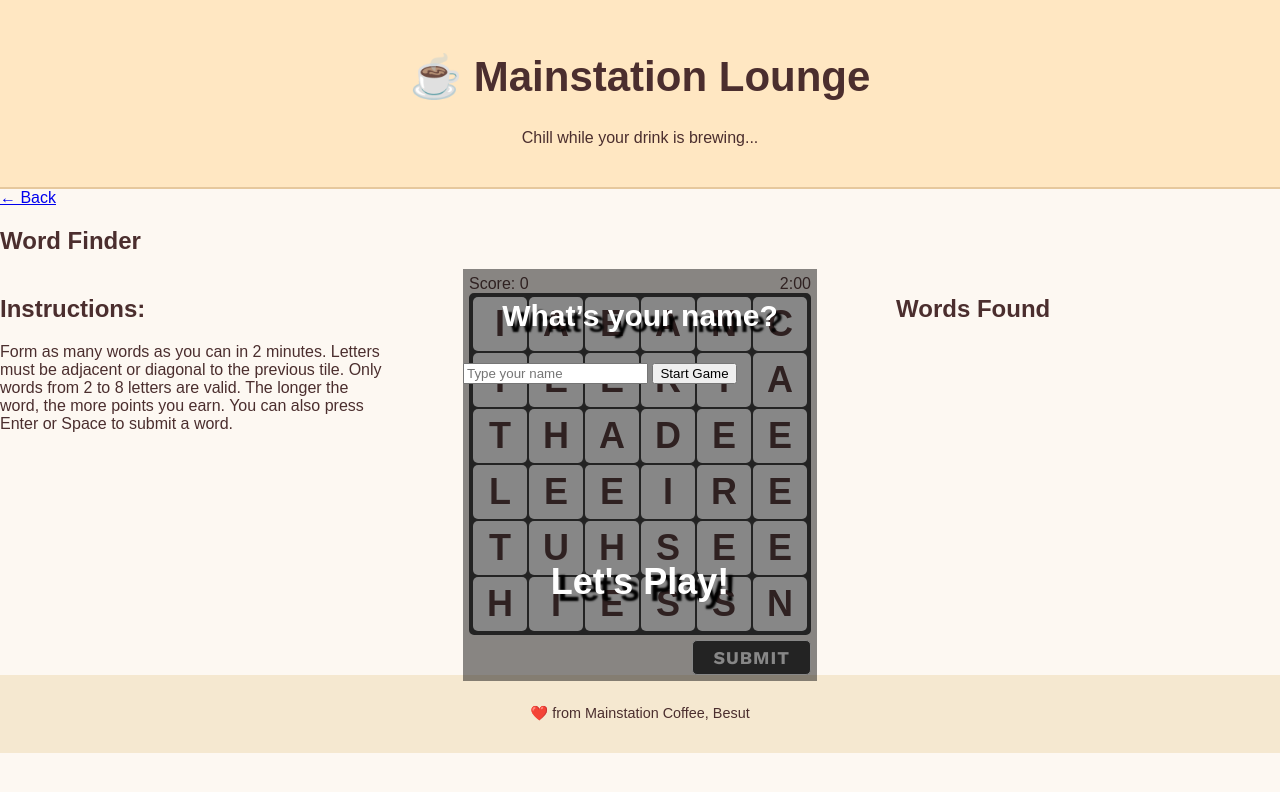
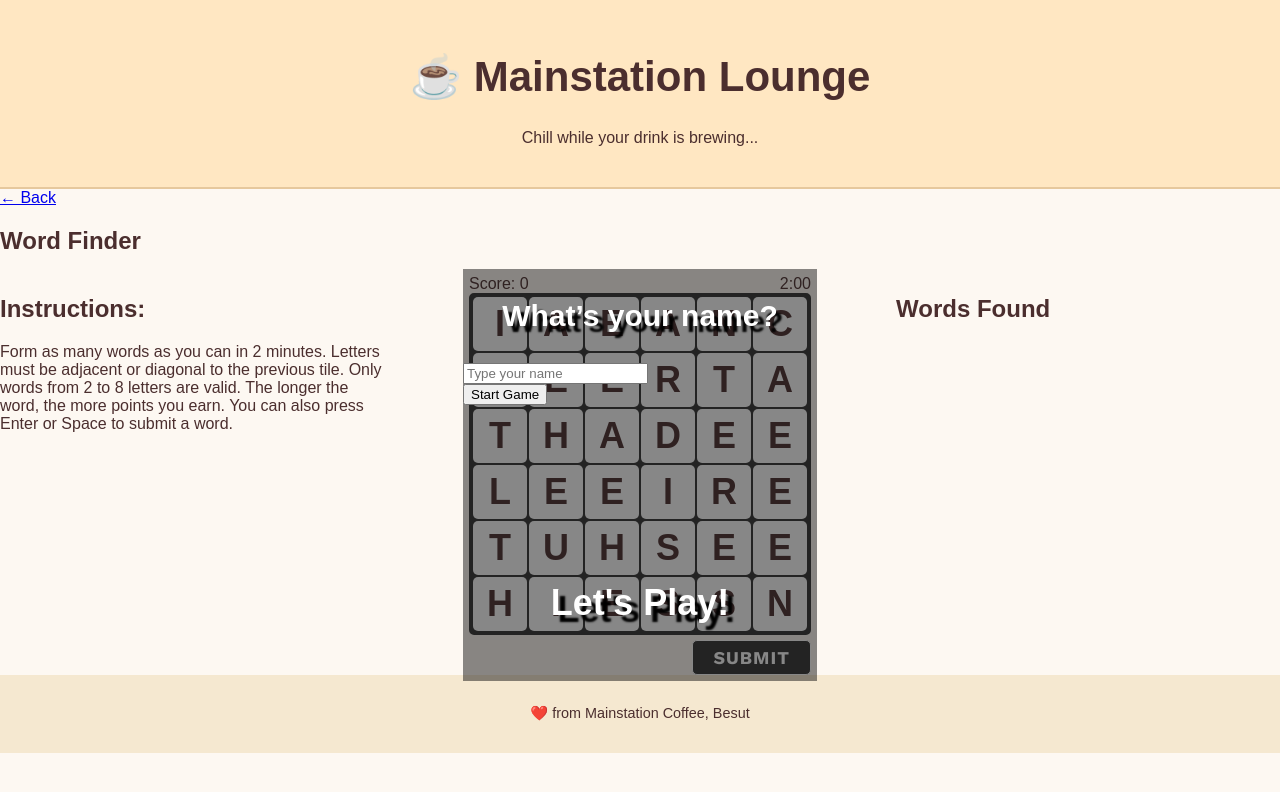
Before and after one commit to xullhollow/msl, a plain HTML site: page games/wf/index.html in a window 1280 px wide. Drawn offline with nearby package versions, Linux system fonts and the light colour scheme.

Commit message:
Update index.html

```diff
--- a/games/wf/index.html
+++ b/games/wf/index.html
@@ -91,7 +91,7 @@
           <!-- add name -->
             <div id="start-screen">
               <p>What’s your name?</p>
-              <input type="text" id="player-name" placeholder="Type your name" />
+              <input type="text" id="player-name" placeholder="Type your name" /><br>
               <button onclick="startGame()">Start Game</button>
             </div>
           <!-- end add name -->
```
